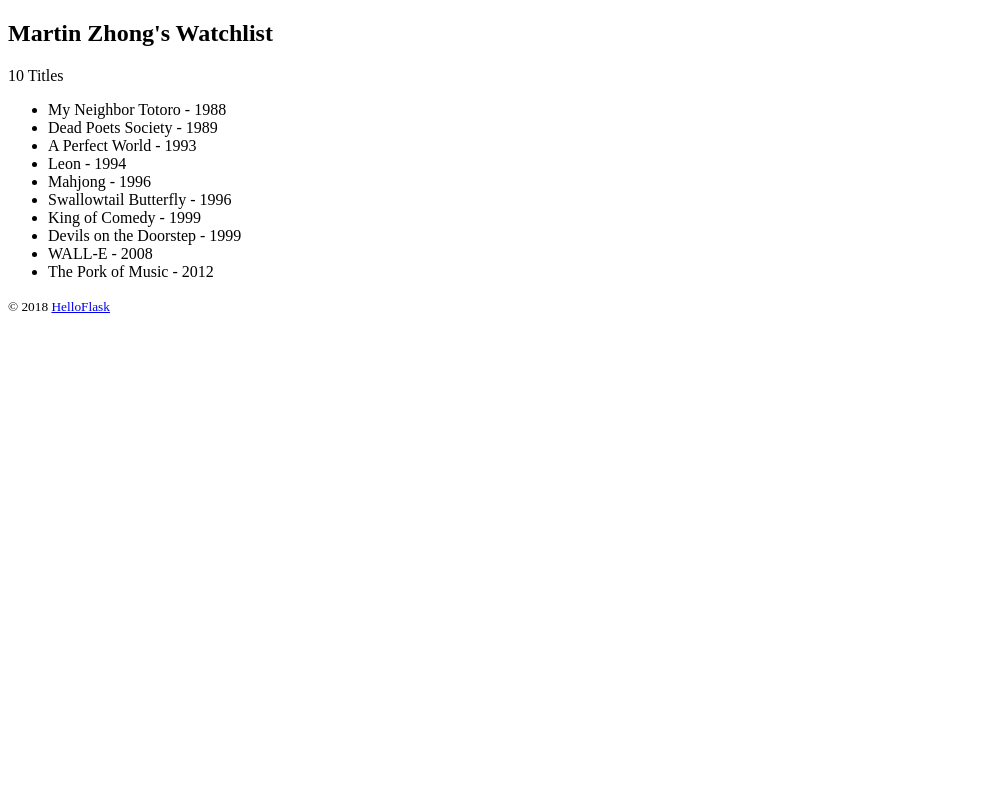
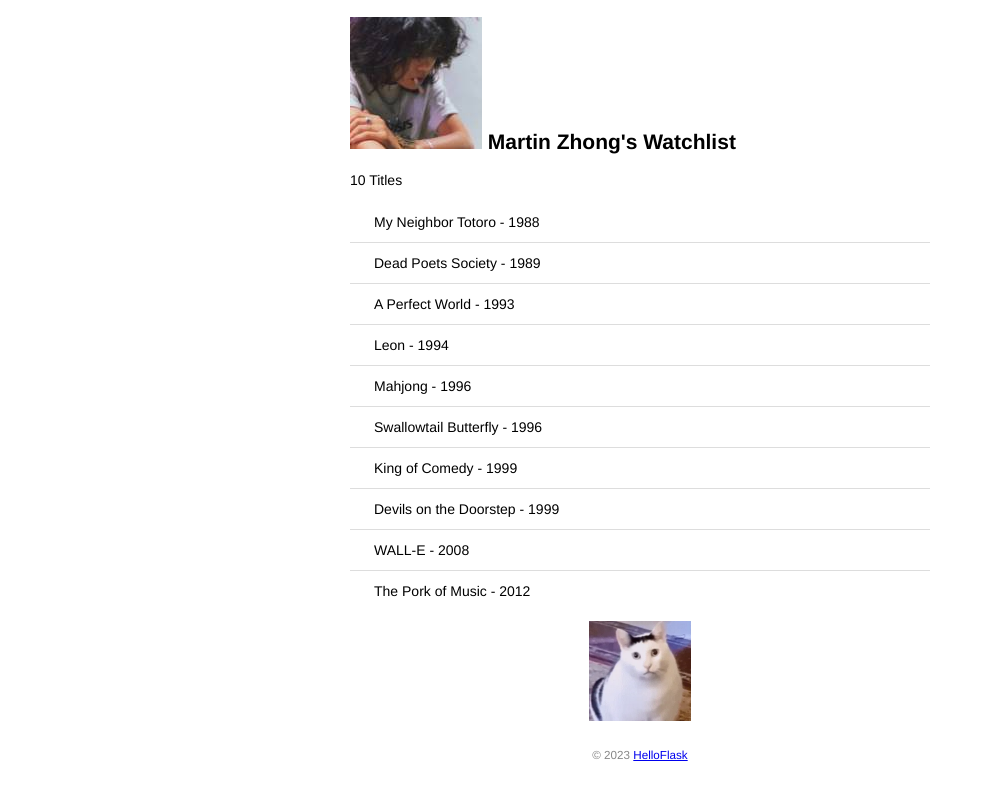
Before and after one commit to TiancaiMartin/watchlist, a Flask app: page / in a window 1280 px wide. Shown: the whole page, without its empty margins (0-985 px from the left). Run offline with Flask 3, Linux system fonts and the light colour scheme.

Commit message:
Add static files

```diff
--- /dev/null
+++ b/static/style.css
@@ -0,0 +1,45 @@
+/* 页面整体 */
+body {
+margin: auto;
+max-width: 580px;
+font-size: 14px;
+font-family: Helvetica, Arial, sans-serif;
+}
+/* 页脚 */
+footer {
+color: #888;
+margin-top: 15px;
+text-align: center;
+padding: 10px;
+}
+/* 头像 */
+.avatar {
+width: 40px;
+}
+
+/* 电影列表 */
+.movie-list {
+list-style-type: none;
+padding: 0;
+margin-bottom: 10px;
+box-shadow: 0 2px 5px 0 rgba(0, 0, 0, 0.16), 0 2px 10px 0 rg
+ba(0, 0, 0, 0.12);
+}
+
+.movie-list li {
+padding: 12px 24px;
+border-bottom: 1px solid #ddd;
+}
+
+.movie-list li:last-child {
+border-bottom:none;
+}
+.movie-list li:hover {
+background-color: #f8f9fa;
+}
+/* bruh猫图片 */
+.bruh {
+display: block;
+margin: 0 auto;
+height: 100px;
+}
--- a/templates/index.html
+++ b/templates/index.html
@@ -3,20 +3,25 @@
 <head>
 <meta charset="utf-8">
 <title>{{ name }}'s Watchlist</title>
+<link rel="icon" href="{{ url_for('static', filename='favicon.ico')}}">
+<link rel="stylesheet" href="{{ url_for('static', filename='style.css') }}" type="text/css">
 </head>
 <body>
-<h2>{{ name }}'s Watchlist</h2>
+<h2>
+	<img alt="Avatar" class="avatat" src="{{ url_for('static', filename='images/avatar.png') }}">
+	{{ name }}'s Watchlist
+</h2>
+
 {# 使用 length 过滤器获取 movies 变量的长度 #}
 <p>{{ movies|length }} Titles</p>
-<ul>
+<ul class="movie-list">
 {% for movie in movies %} {# 迭代 movies 变量 #}
-<li>{{ movie.title }} - {{ movie.year }}</li> {# 等同于
-movie['title'] #}
+<li>{{ movie.title }} - {{ movie.year }}</li> {# 等同于movie['title'] #}
 {% endfor %} {# 使用 endfor 标签结束 for 语句 #}
 </ul>
+<img alt="Bruh Cat" class="bruh" src="{{ url_for('static', filename='images/bruh.gif') }}">
 <footer>
-<small>&copy; 2018 <a href="http://helloflask.com/tutori
-al">HelloFlask</a></small>
+<small>&copy; 2023 <a href="http://helloflask.com/tutorial">HelloFlask</a></small>
 </footer>
 </body>
 </html>
```
Also changed, not shown: static/favicon.ico (added), static/images/avatar.png (added), static/images/avatar1.png (added), static/images/bruh.gif (added), static/images/totoro.gif (added).
